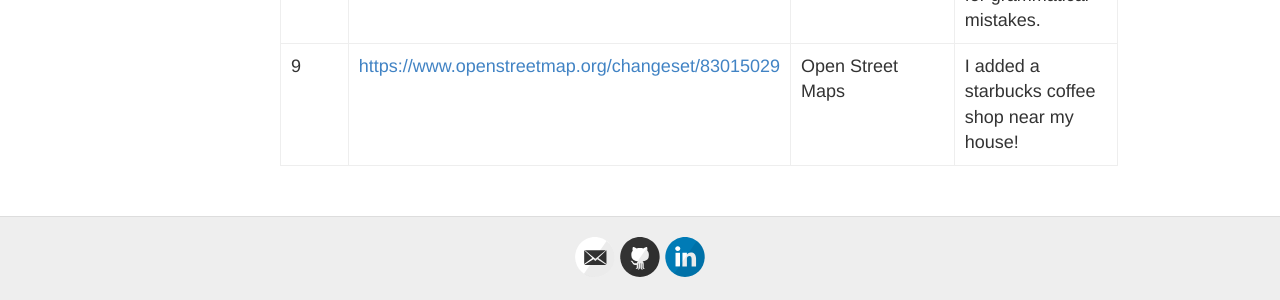
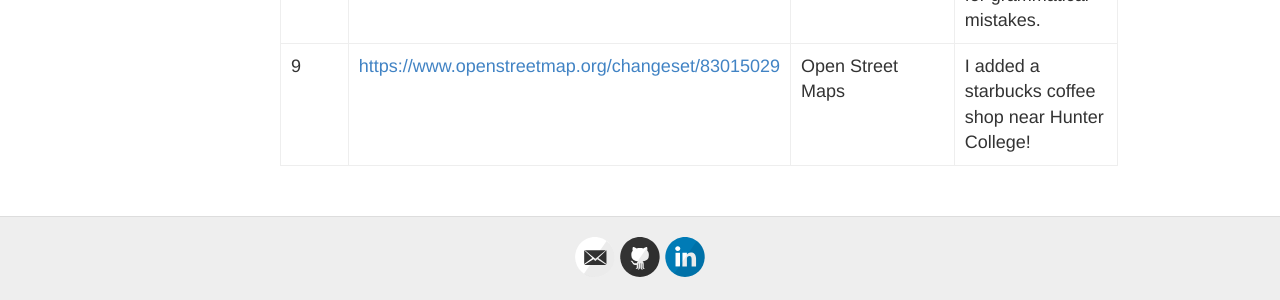
Before and after one commit to hunter-college-ossd-spr-2020/MarceloDamian-weekly, a Jekyll site: the page built from contributions.md, in a window 1280 px wide and 900 px high, scrolled down 2449 px. Shown: the part 595-895 px from the top of the window. Built offline with Jekyll 4.4.1, drawn with Linux system fonts in a browser that asks for light colours.

Commit message:
Update contributions.md

```diff
--- a/contributions.md
+++ b/contributions.md
@@ -37,4 +37,4 @@ following the same syntax.
 |  8 |[Second Wiki Edit!](https://en.wikipedia.org/w/index.php?title=Bard_High_School_Early_College&oldid=947593097) |Wiki Edit| I edited Bard High School Early College's wiki for grammatical mistakes. |
 |  9 |[Third Wiki Edit!](https://en.wikipedia.org/w/index.php?title=Big_O_notation&oldid=948825518) | Wiki Edit| I edited Big O notation's wiki for grammatical mistakes. |
 |  9 |[Fourth Wiki Edit!](https://en.wikipedia.org/w/index.php?title=Abstract_data_type&oldid=948827345) |Wiki Edit| I edited Abstract Data Types's wiki for grammatical mistakes. |
-|  9 |[https://www.openstreetmap.org/changeset/83015029](https://www.openstreetmap.org/changeset/83015029) |Open Street Maps| I added a starbucks coffee shop near my house! |
+|  9 |[https://www.openstreetmap.org/changeset/83015029](https://www.openstreetmap.org/changeset/83015029) |Open Street Maps| I added a starbucks coffee shop near Hunter College! |
```
